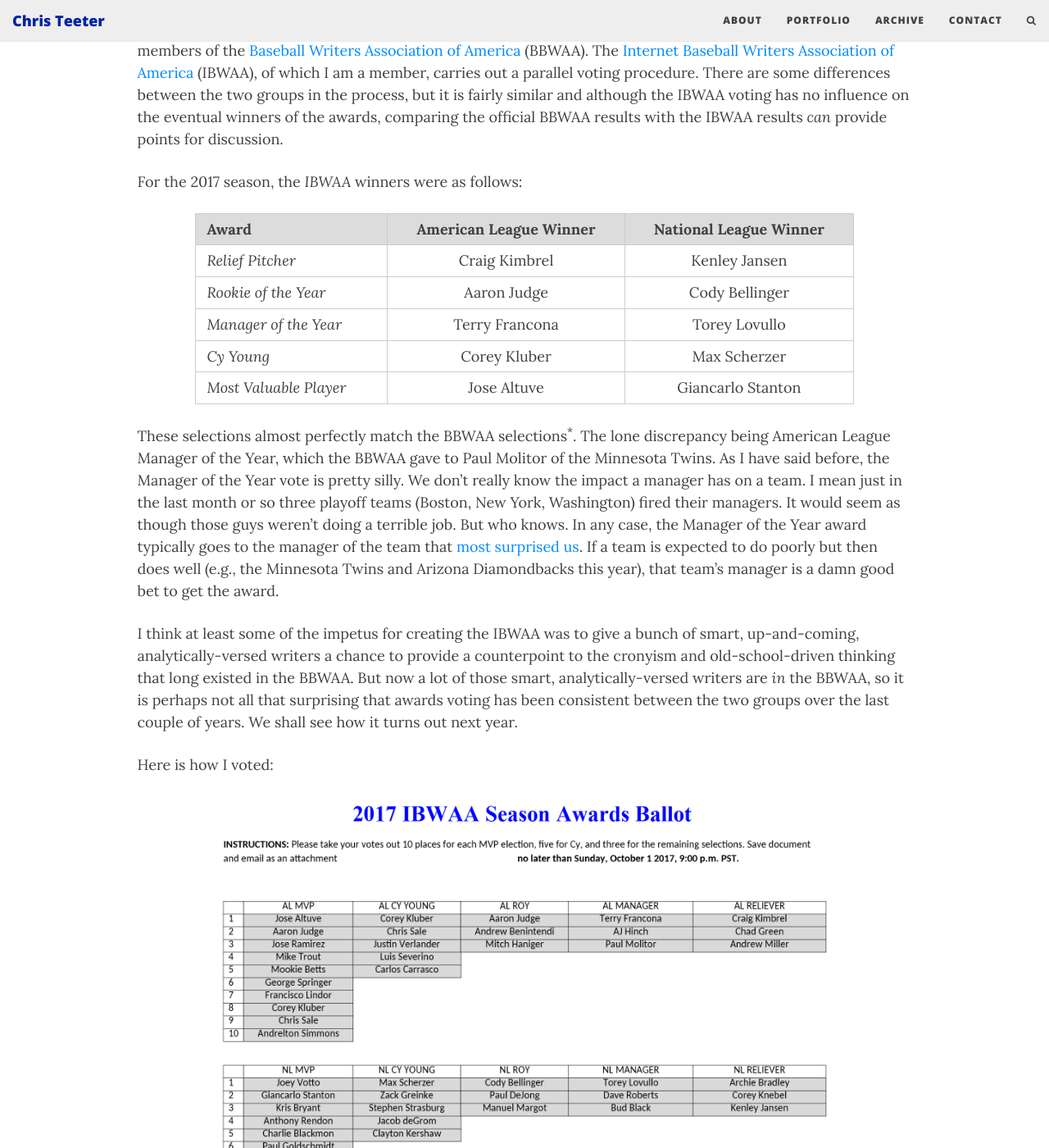
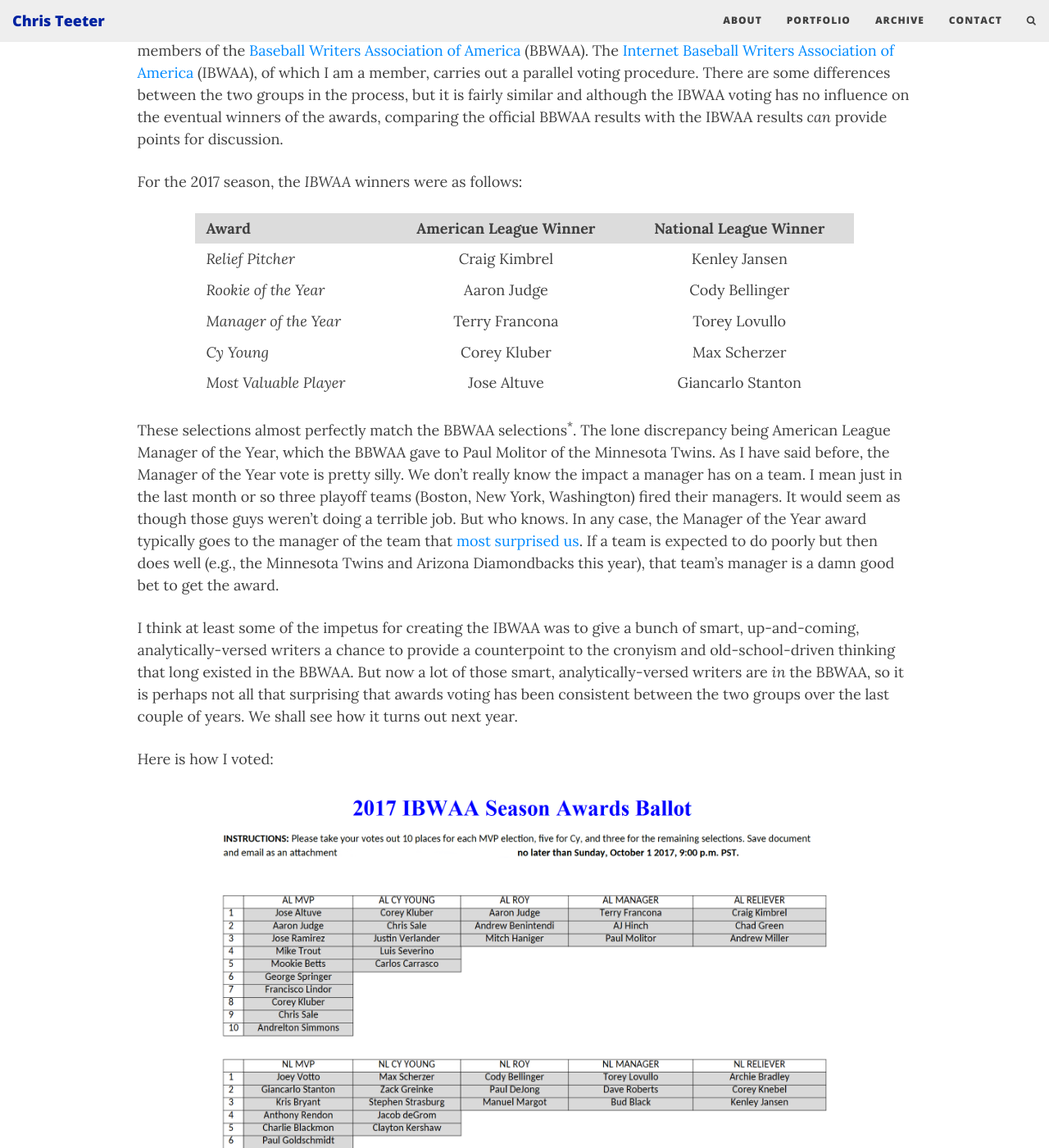
Before and after one commit to cjteeter/cjteeter.github.io, a Jekyll site: the page built from _posts/2017-11-17-ibwaa-awards-ballot-2017.md, in a window 1280 px wide and 1400 px high, scrolled down 272 px. Shown: the whole window at 82% size. Built offline with Jekyll 4.4.1, drawn with Linux system fonts in a browser that asks for light colours; nearby versions of some CDN libraries; comment, search, counter and statistics services are not loaded.

Commit message:
update appearance

```diff
--- a/_includes/header.html
+++ b/_includes/header.html
@@ -17,11 +17,37 @@
 {% endif %}
 
 <header class="header-section {% if page.bigimg %}has-img{% endif %}">
-{% if page.bigimg and page.title != 'Archive' %}
+
+{% if page.bigimg %}
+	{% if page.title == 'Archive' %}
 		<div class="big-img intro-header">
 		  <div class="container">
     		<div class="row">
-    <!-- <div class="col-lg-8 col-lg-offset-2 col-md-10 col-md-offset-1"> -->
+      			<div class="col-lg-10 col-lg-offset-1 col-md-10 col-md-offset-1">
+        			<div class="{{ include.type }}-heading" style="color:#404040;">
+          				<h1>{% if page.title %}{{ page.title }}{% else %}<br/>{% endif %}</h1>
+		  				{% if page.subtitle %}
+		    				{% if include.type == "page" %}
+            				<hr class="small">
+            				<span class="{{ include.type }}-subheading">{{ page.subtitle }}</span>
+							{% else %}
+							<h2 class="{{ include.type }}-subheading">{{ page.subtitle }}</h2>
+							{% endif %}
+		  				{% endif %}
+
+		  				{% if include.type == "post" %}
+		  				<span class="post-meta">Posted on {{ page.date | date: "%B %-d, %Y" }}</span>
+		  				{% endif %}
+        			</div>
+        		</div>
+        	</div>
+        </div>
+    	<span class='img-desc'></span>
+      </div>
+    {% else %}
+    	<div class="big-img intro-header">
+		  <div class="container">
+    		<div class="row">
       			<div class="col-lg-10 col-lg-offset-1 col-md-10 col-md-offset-1">
         			<div class="{{ include.type }}-heading">
           				<h1>{% if page.title %}{{ page.title }}{% else %}<br/>{% endif %}</h1>
@@ -44,33 +70,8 @@
     	<span class='img-desc'></span>
       </div>
     {% endif %}
-{% if page.bigimg and page.title == 'Archive' %}
-<div class="big-img intro-header">
-  <div class="container">
-    <div class="row">
-    <!-- <div class="col-lg-8 col-lg-offset-2 col-md-10 col-md-offset-1"> -->
-      <div class="col-lg-10 col-lg-offset-1 col-md-10 col-md-offset-1">
-        <div class="{{ include.type }}-heading" style="color:#404040;">
-          <h1>{% if page.title %}{{ page.title }}{% else %}<br/>{% endif %}</h1>
-		  {% if page.subtitle %}
-		    {% if include.type == "page" %}
-            <hr class="small">
-            <span class="{{ include.type }}-subheading">{{ page.subtitle }}</span>
-			{% else %}
-			<h2 class="{{ include.type }}-subheading">{{ page.subtitle }}</h2>
-			{% endif %}
 {% endif %}
 
-		  {% if include.type == "post" %}
-		  <span class="post-meta">Posted on {{ page.date | date: "%B %-d, %Y" }}</span>
-		  {% endif %}
-        </div>
-      </div>
-    </div>
-  </div>
-  <span class='img-desc'></span>
-</div>
-{% endif %}
 <div class="intro-header no-img">
   <div class="container">
     <div class="row">
--- a/css/main.css
+++ b/css/main.css
@@ -621,7 +621,7 @@
   padding: 0;
 }
 table tr {
-  border-top: 1px solid #cccccc;
+  border-top: 0px solid #cccccc;
   background-color: #ffffff;
   margin: 0;
   padding: 0;
@@ -631,13 +631,13 @@
 }
 table tr th {
   font-weight: bold;
-  border: 1px solid #cccccc;
+  border: 0px solid #cccccc;
   text-align: left;
   margin: 0;
   padding: 6px 13px;
 }
 table tr td {
-  border: 1px solid #cccccc;
+  border: 0px solid #cccccc;
   text-align: left;
   margin: 0;
   padding: 6px 13px;
@@ -650,6 +650,8 @@
 table tr td :last-child {
   margin-bottom: 0;
 }
+
+
 
 /* --- Code blocks --- */
 
```
Lines whose indentation alone changed are shown as unchanged.
